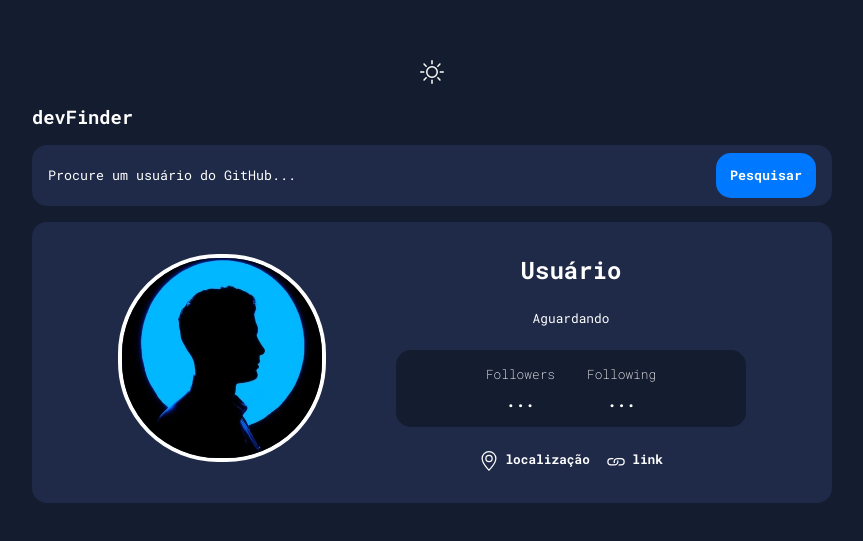
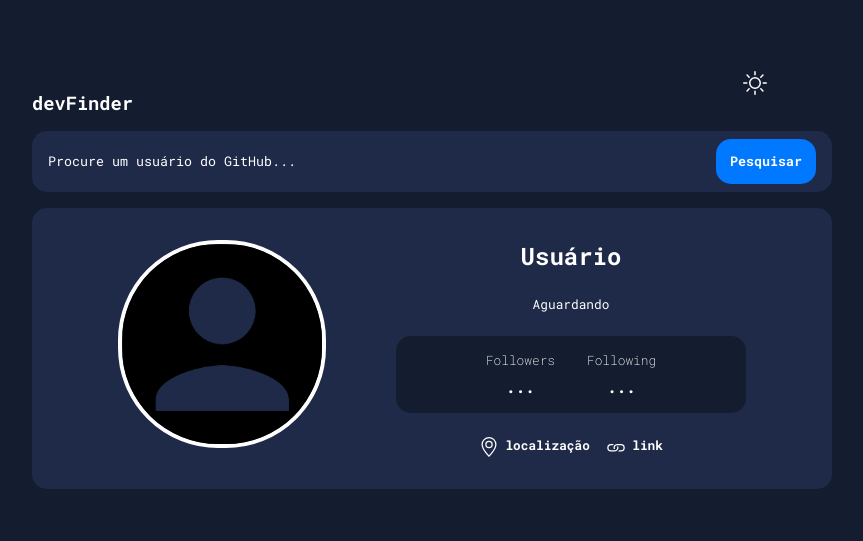
Before and after one commit to evaaldo/BUSCADOR-USUARIOS-GITHUB, a React (Create React App) app: page / in a window 1280 px wide. Shown: the part 119-660 px from the top of the page, without its empty margins (208-1071 px from the left). Built offline with nearby package versions, Linux system fonts and the light colour scheme.

Commit message:
Modificação do avatar default e do posicionamento do botao de dark-mode

```diff
--- a/src/App.css
+++ b/src/App.css
@@ -91,6 +91,12 @@
   color: var(--branco);
 }
 
+.theme-switch {
+  position: absolute;
+  right: 305px;
+  top: 190px;
+}
+
 @media screen and (max-width: 1024px) {
 
   .container {
--- a/src/App.js
+++ b/src/App.js
@@ -18,11 +18,13 @@ function App() {
   return (
     <ThemeContext.Provider value={{ theme, toggleTheme }}>
       <div className="App" id={theme}>
-        <input type='checkbox' id='change-theme' onChange={toggleTheme} checked={theme === 'light'}></input>
-        <label for='change-theme'>
-          <BsSun className='sol'/>
-          <BsMoon className='lua'/>
-        </label>
+        <div className='theme-switch'>
+          <input type='checkbox' id='change-theme' onChange={toggleTheme} checked={theme === 'light'}></input>
+          <label for='change-theme'>
+            <BsSun className='sol'/>
+            <BsMoon className='lua'/>
+          </label>
+        </div>
         <div>
           <Container></Container>
         </div>
--- a/src/Componentes/Container/Container.js
+++ b/src/Componentes/Container/Container.js
@@ -11,7 +11,7 @@ function Container() {
     const [search, setSearch] = useState('')
     const [name, setName] = useState('Usuário')
     const [bio, setBio] = useState('Aguardando')
-    const [avatar_url, setAvatar_url] = useState('/images/no-profile.jpg')
+    const [avatar_url, setAvatar_url] = useState('/images/no pf.png')
     const [followers, setFollowers] = useState('...')
     const [following, setFollowing] = useState('...')
     const [location, setLocation] = useState('localização')
```
Also changed, not shown: public/images/no pf.png (added).
